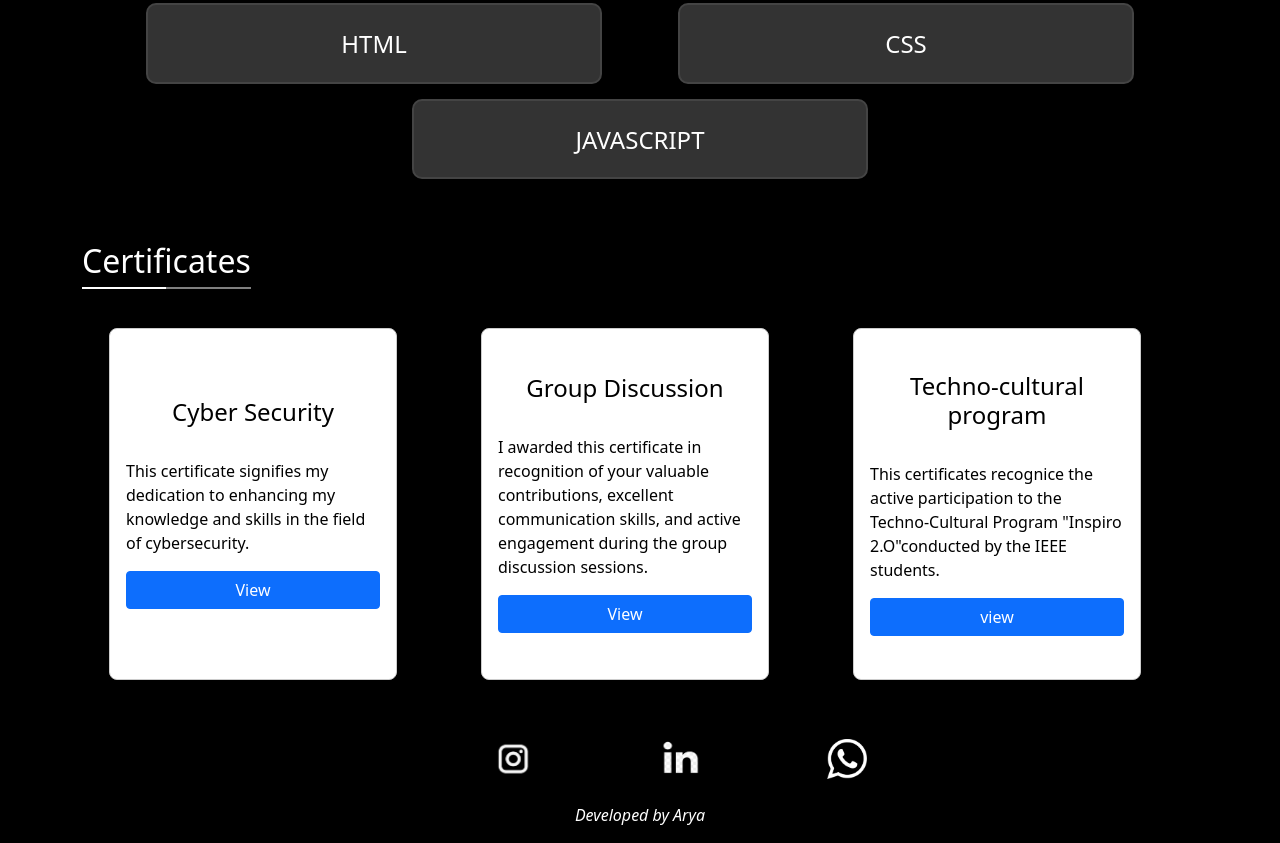
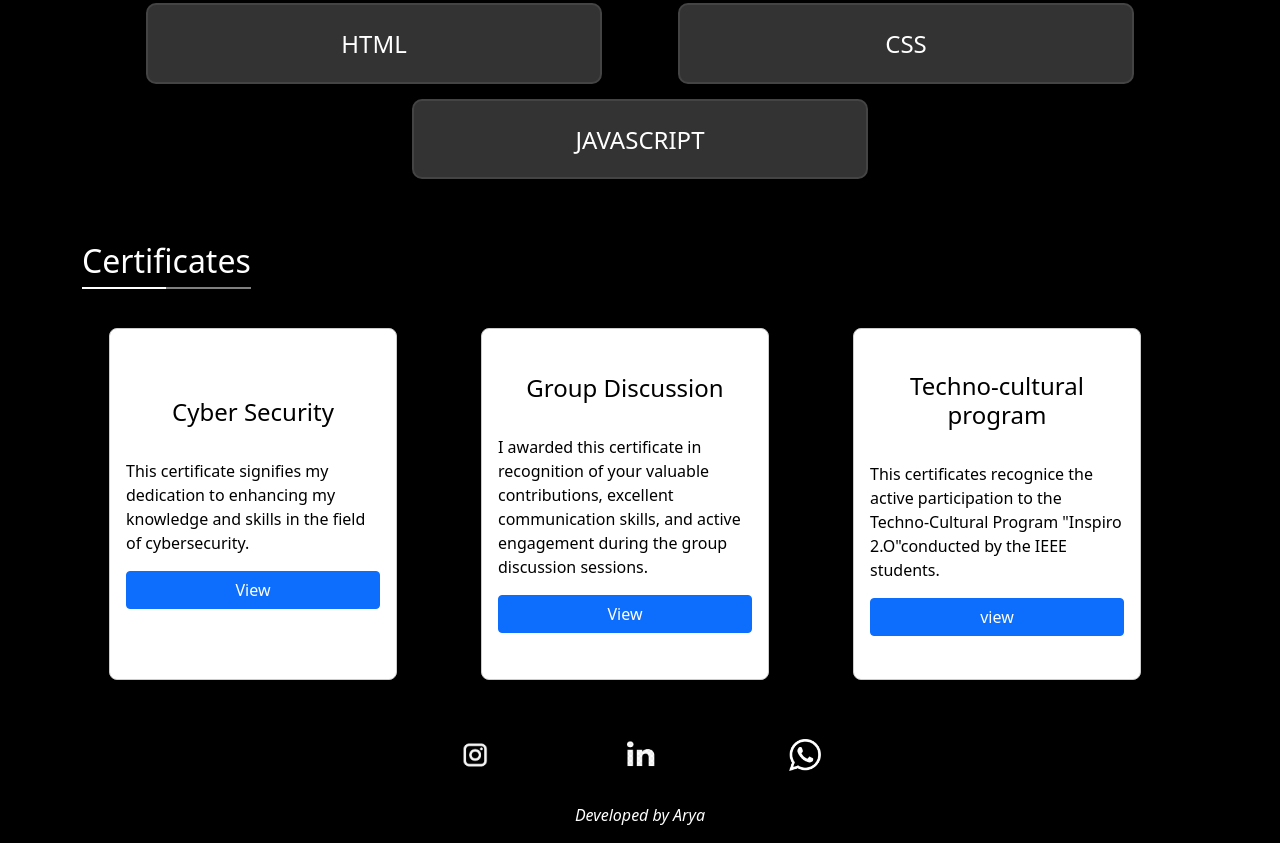
Before and after one commit to aryapreetha/portfolio, a plain HTML site: page index.html in a window 1280 px wide. Shown: the part 2358-3201 px from the top of the page. Drawn offline with nearby package versions, Linux system fonts and the light colour scheme; a web font is replaced by a local one.

Commit message:
Update style.css

```diff
--- a/style.css
+++ b/style.css
@@ -43,7 +43,6 @@ body{
     }
     #footer{
         margin-top: 20px;
-        margin-left: 80px;
         height: 40px;
         width: 50%;
         display: flex;
@@ -51,8 +50,8 @@ body{
         justify-content: space-evenly;
     }
   .icon{
-    width: 40px;
-    height: 40px;
+    width: 32px;
+    height: 32px;
   }
   .card {
     width: 200px;
```
